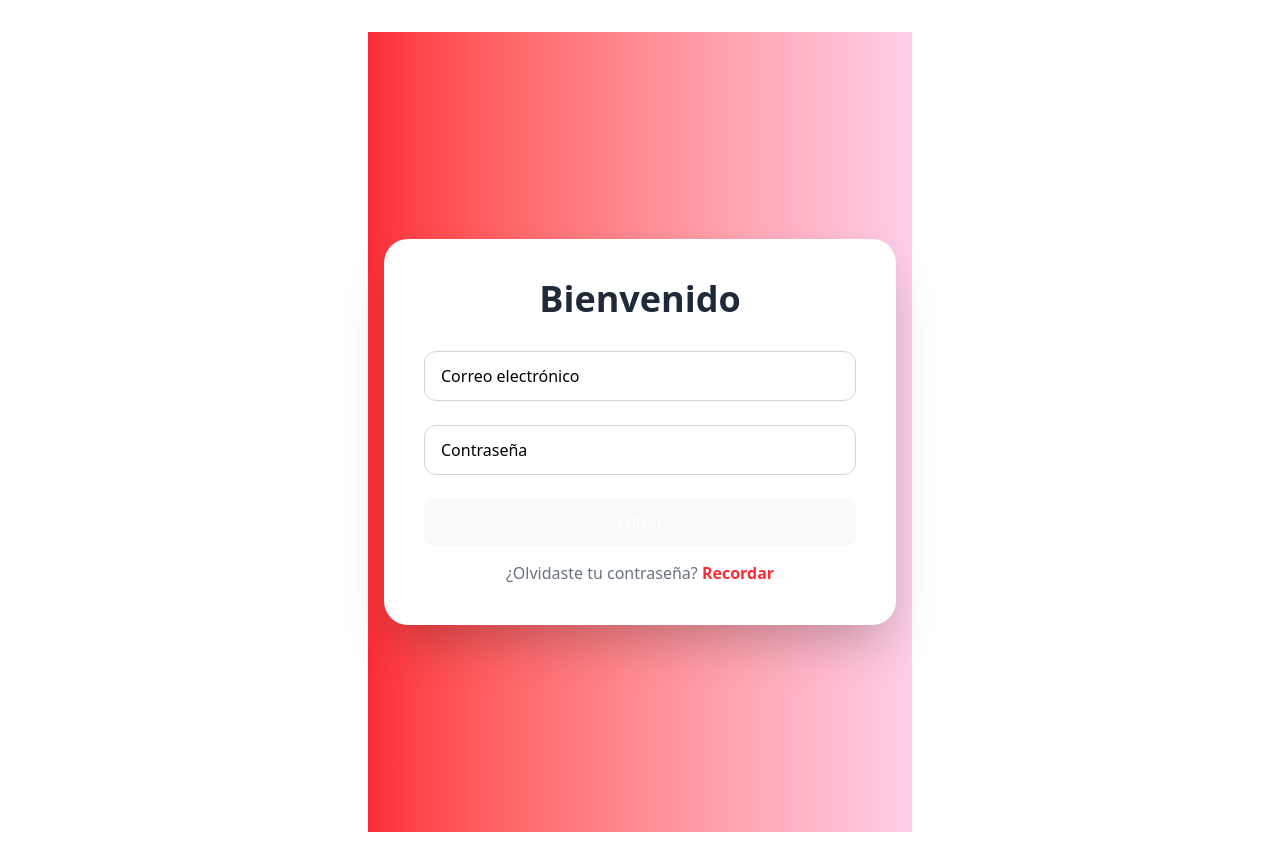
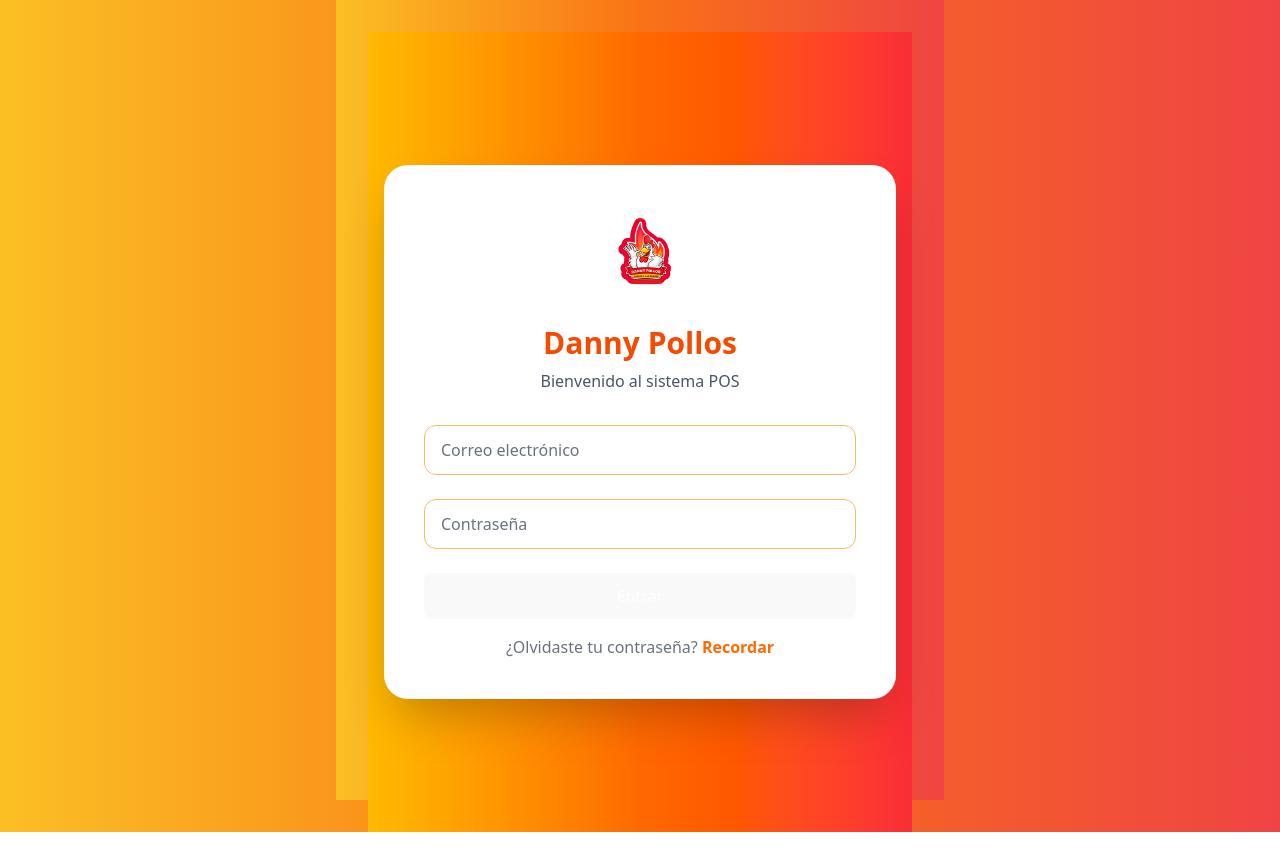
Before and after one commit to OlaSebas/Proyecto-Capstone, a React (Vite) app in the folder POS/FrontEnd/: page / in a window 1280 px wide. After the commit the page ends 832 px from the top, so only its background shows below. Built offline with nearby package versions, Linux system fonts and the light colour scheme.

Commit message:
login actualizado
esta mas lindo ahora

```diff
--- a/POS/FrontEnd/package.json
+++ b/POS/FrontEnd/package.json
@@ -29,6 +29,6 @@
     "eslint-plugin-react-hooks": "^5.2.0",
     "eslint-plugin-react-refresh": "^0.4.20",
     "globals": "^16.3.0",
-    "vite": "^7.1.2"
+    "vite": "^7.1.4"
   }
 }
--- a/POS/FrontEnd/src/Login.jsx
+++ b/POS/FrontEnd/src/Login.jsx
@@ -1,4 +1,5 @@
 import { useState } from "react";
+import logo from "./img/logo.png";
 
 export default function Login() {
   const [email, setEmail] = useState("");
@@ -10,12 +11,25 @@
   };
 
   return (
-  <div className="min-h-screen w-full flex items-center justify-center bg-gradient-to-r from-red-500 to-pink-200">
+    <div className="min-h-screen w-full flex items-center justify-center bg-gradient-to-r from-amber-400 via-orange-500 to-red-500">
       <div className="w-full max-w-lg bg-white rounded-3xl shadow-2xl p-10 mx-4">
 
-      <h2 className="text-4xl font-bold text-center text-gray-800 mb-8">
-        Bienvenido
+        {/* Logo o espacio de imagen */}
+        <div className="flex justify-center mb-6">
+          <img
+            src={logo}
+
+            alt="Logo Pollos Asados"
+            className="w-24 h-24 object-contain"
+          />
+        </div>
+
+        <h2 className="text-3xl font-bold text-center text-orange-600 mb-2">
+          Danny Pollos
         </h2>
+        <p className="text-center text-gray-600 mb-8">
+          Bienvenido al sistema POS
+        </p>
 
         <form className="space-y-6" onSubmit={handleSubmit}>
           <input
@@ -23,7 +37,7 @@
             placeholder="Correo electrónico"
             value={email}
             onChange={(e) => setEmail(e.target.value)}
-          className="w-full px-4 py-3 border border-gray-300 rounded-xl focus:outline-none focus:ring-2 focus:ring-red-400 transition text-black placeholder-black"
+            className="w-full px-4 py-3 border border-orange-300 rounded-xl focus:outline-none focus:ring-2 focus:ring-orange-400 transition text-black placeholder-gray-500"
             required
           />
           <input
@@ -31,12 +45,12 @@
             placeholder="Contraseña"
             value={password}
             onChange={(e) => setPassword(e.target.value)}
-          className="w-full px-4 py-3 border border-gray-300 rounded-xl focus:outline-none focus:ring-2 focus:ring-red-400 transition text-black placeholder-black"
+            className="w-full px-4 py-3 border border-orange-300 rounded-xl focus:outline-none focus:ring-2 focus:ring-orange-400 transition text-black placeholder-gray-500"
             required
           />
           <button
             type="submit"
-          className="w-full bg-red-500 hover:bg-red-600 text-white py-3 rounded-xl font-semibold transition-all transform hover:scale-105"
+            className="w-full bg-orange-500 hover:bg-orange-600 text-white py-3 rounded-xl font-semibold transition-all transform hover:scale-105"
           >
             Entrar
           </button>
@@ -44,13 +58,11 @@
 
         <p className="text-center text-gray-500 mt-4">
           ¿Olvidaste tu contraseña?{" "}
-        <span className="text-red-500 font-semibold cursor-pointer">
+          <span className="text-orange-500 font-semibold cursor-pointer hover:underline">
             Recordar
           </span>
         </p>
-
       </div>
     </div>
   );
-
 }
--- a/POS/FrontEnd/src/index.css
+++ b/POS/FrontEnd/src/index.css
@@ -1,4 +1,19 @@
 @import "tailwindcss";
+
+
+html, body, #root {
+  height: 100%;
+  margin: 0;
+  padding: 0;
+  background: linear-gradient(to right, #fbbf24, #f97316, #ef4444);
+  background-repeat: no-repeat;
+  background-attachment: fixed;
+  background-size: cover;
+}
+
+
+
+
 :root {
   font-family: system-ui, Avenir, Helvetica, Arial, sans-serif;
   line-height: 1.5;
```
Also changed, not shown: POS/FrontEnd/src/img/logo.png (added), 1 other file (tests, documents, lock files or other folders). Lines whose indentation alone changed are shown as unchanged.
